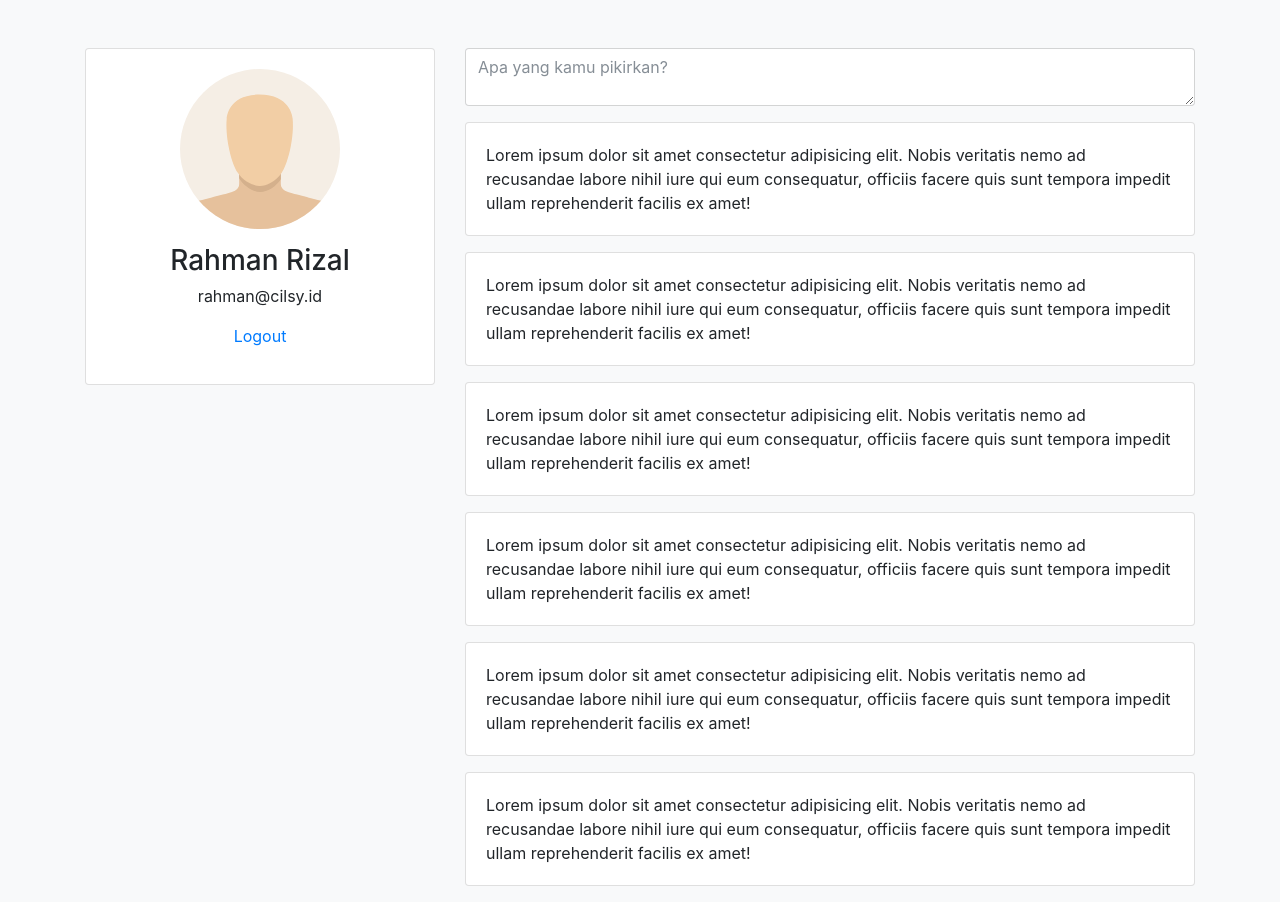
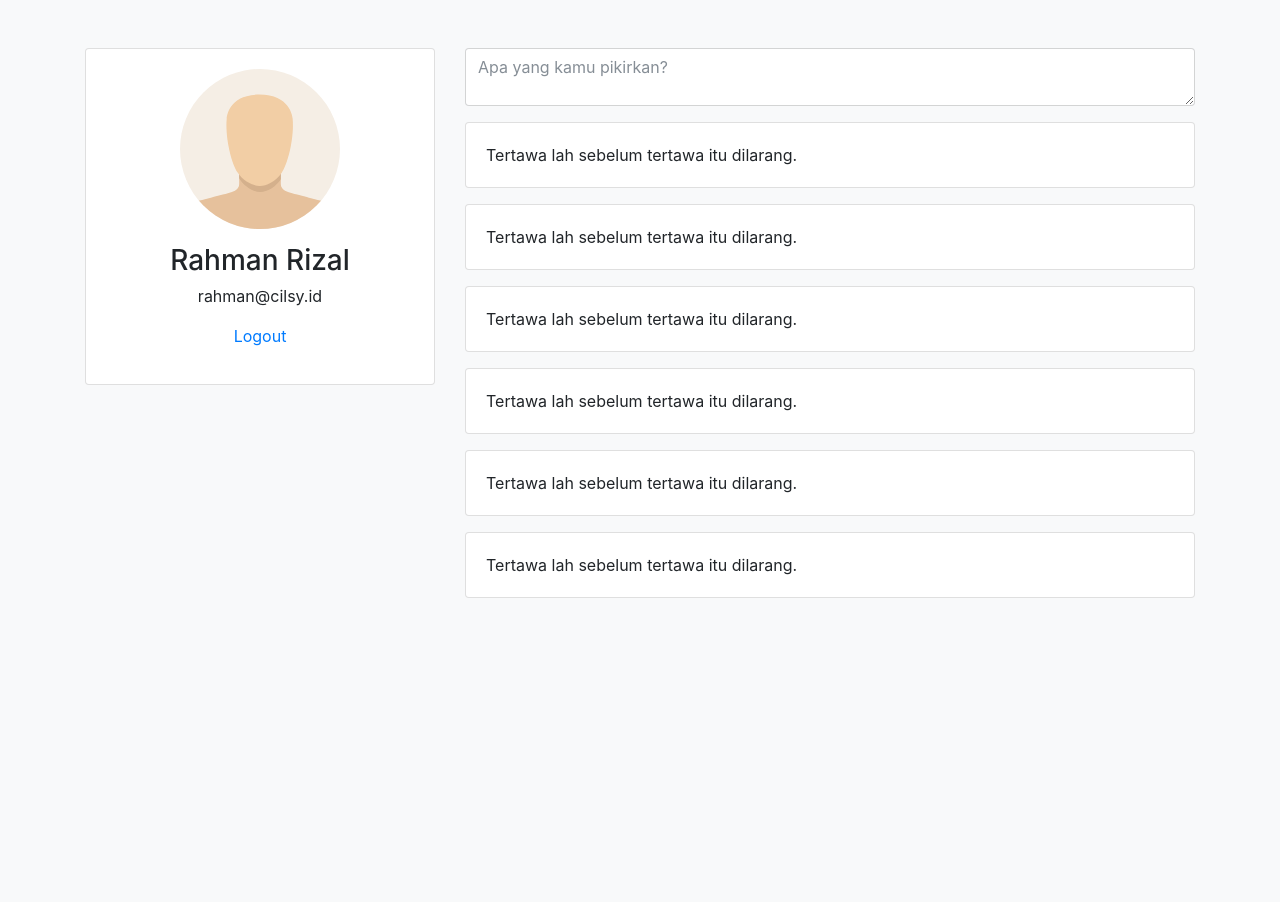
Before and after one commit to happyduck303/mediasosial, a PHP site: page /timeline.php in a window 1280 px wide. After the commit the page ends 598 px from the top, so only its background shows below. Run offline with PHP 8.4, Linux system fonts and the light colour scheme; a user stored in the database is signed in.

Commit message:
[happyduck] - edit isi dari timeline

```diff
--- a/timeline.php
+++ b/timeline.php
@@ -44,7 +44,7 @@
             <?php for($i=0; $i < 6; $i++){ ?>
             <div class="card mb-3">
                 <div class="card-body">
-                Lorem ipsum dolor sit amet consectetur adipisicing elit. Nobis veritatis nemo ad recusandae labore nihil iure qui eum consequatur, officiis facere quis sunt tempora impedit ullam reprehenderit facilis ex amet!
+                Tertawa lah sebelum tertawa itu dilarang.
                 </div>
             </div>
             <?php } ?>
```
